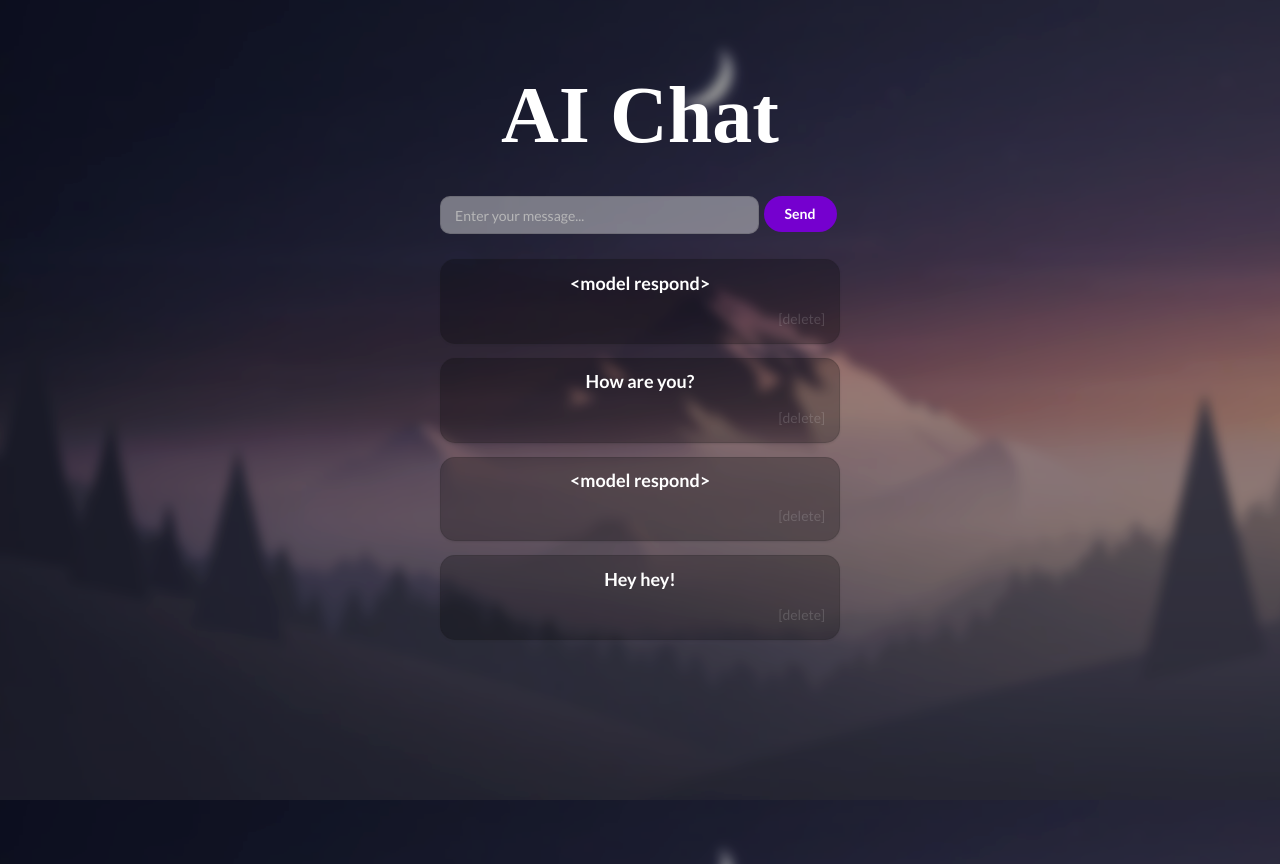
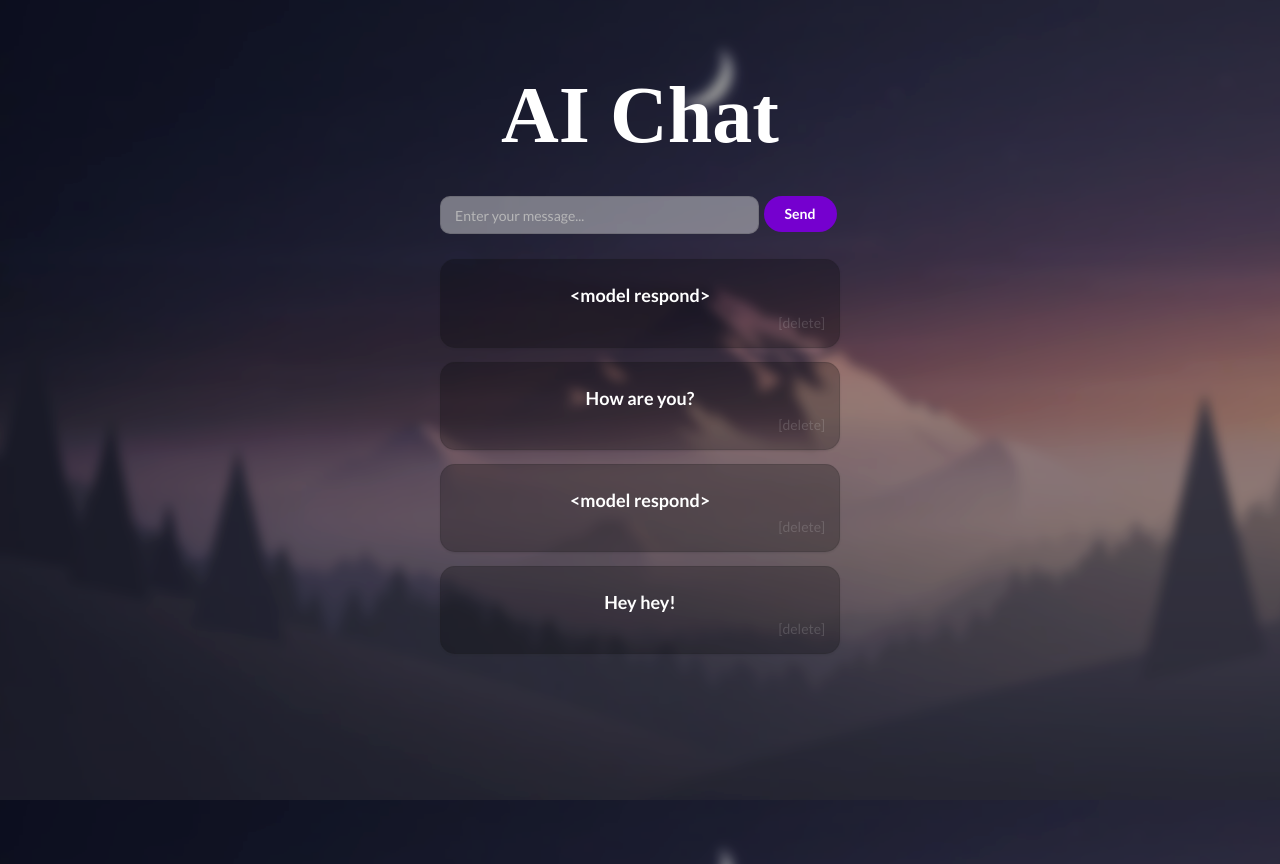
Before and after one commit to AKAD0/Diploma_Project, a Flask app: page / in a window 1280 px wide. Run offline with Flask 3, Linux system fonts and the light colour scheme; some web fonts are replaced.

Commit message:
modified:   instance/db.sqlite 	modified:   templates/base.html

```diff
--- a/templates/base.html
+++ b/templates/base.html
@@ -52,7 +52,7 @@
         {% for history in history_list[::-1] %}
         <div class="ui segment">
             <!-- print 'message' field -->
-            <p class="ui big header" style="text-align:center; color:white;">{{ history.message }}</p>
+            <p class="ui big header" style="text-align:center; color:white; margin-bottom:5px; margin-top:10px;">{{ history.message }}</p>
 
             <!-- Button (hyperlink) 'delete' endpoint -->
             <div style="text-align:right;">
```
Also changed, not shown: instance/db.sqlite.
